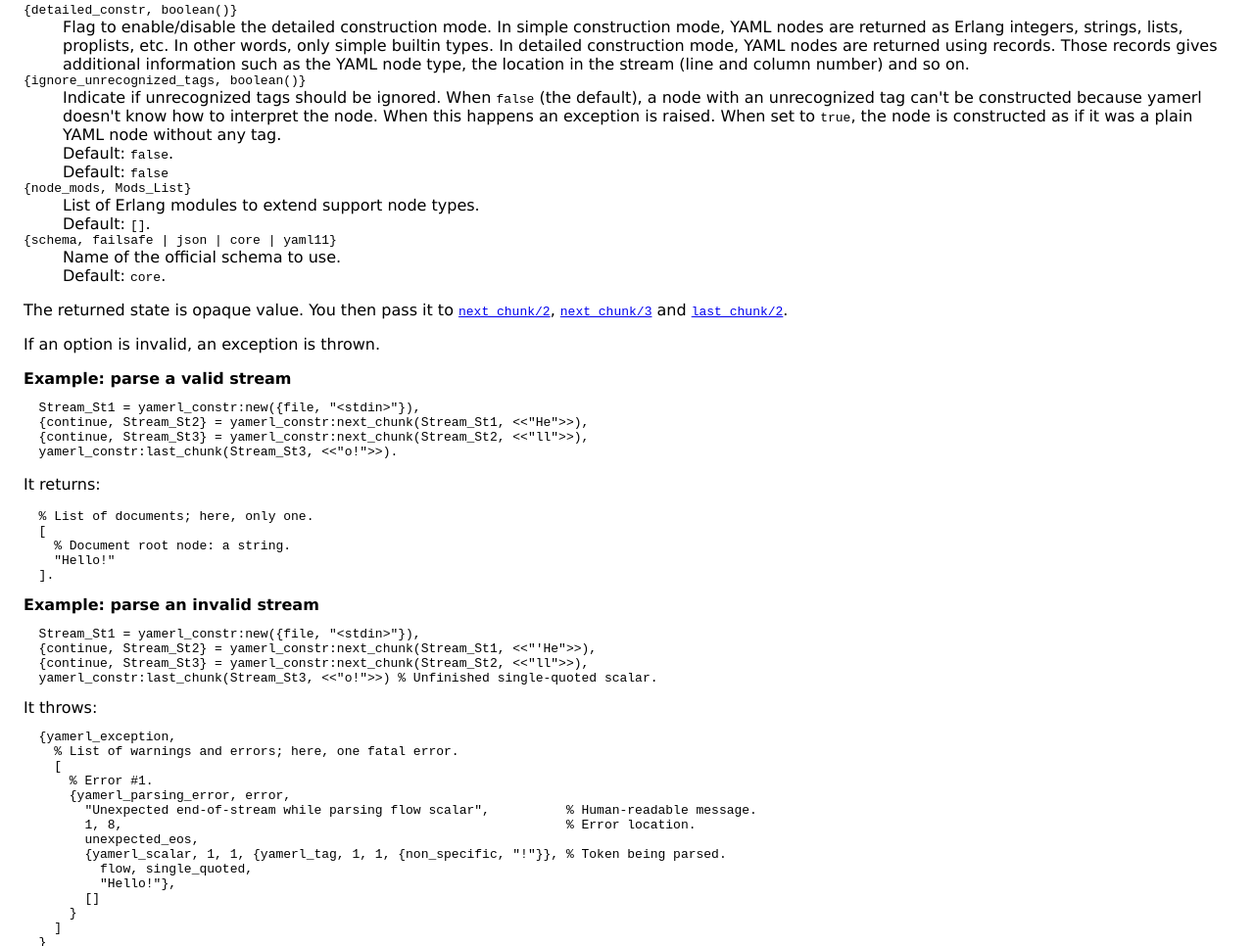
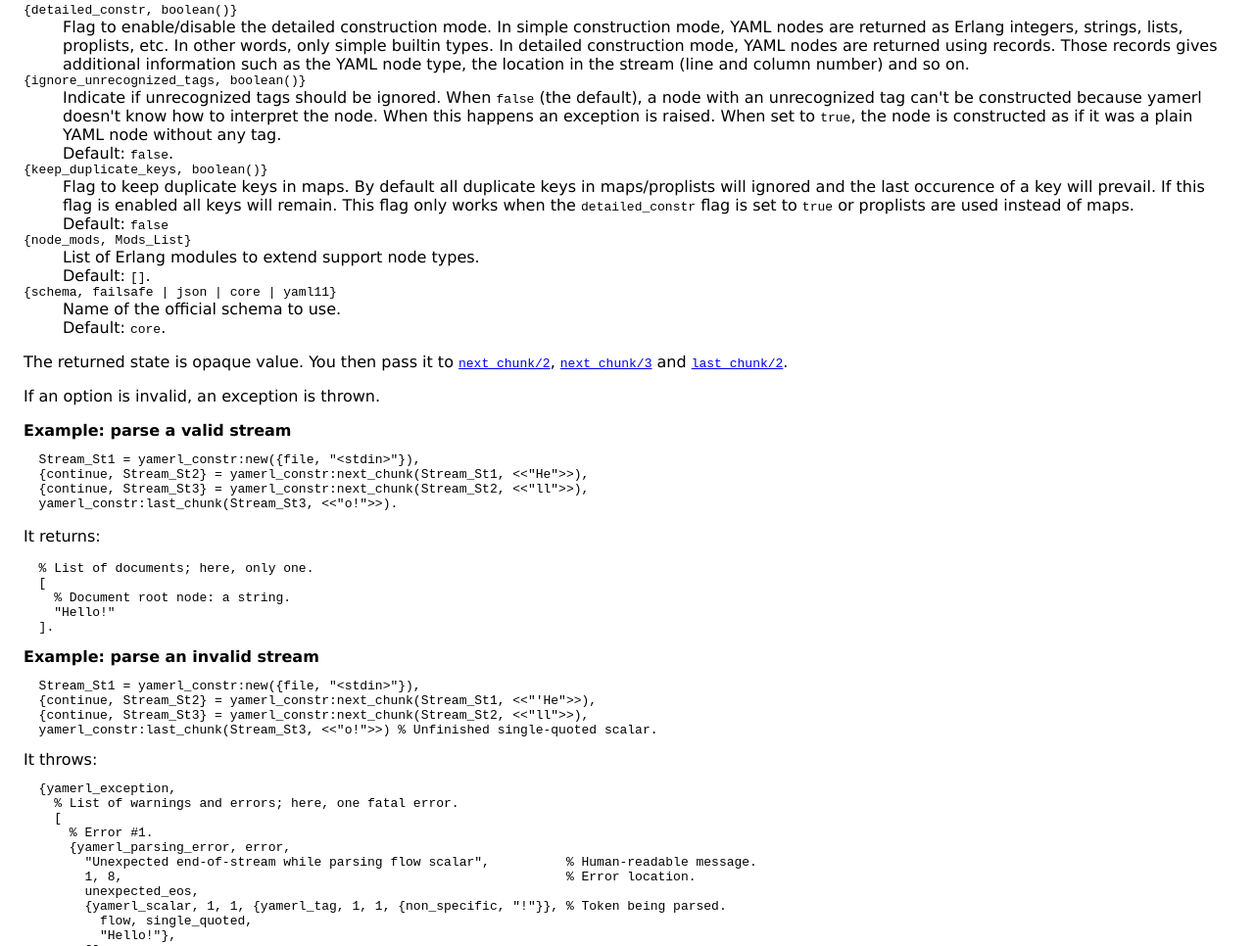
Before and after one commit to yakaz/yamerl, a plain HTML site: page yamerl_constr.html in a window 1280 px wide. Shown: the part 3007-3973 px from the top of the page at 98% size. Drawn offline with Linux system fonts and the light colour scheme.

Commit message:
deploy: 63e6f007565552faf662e303785992de4556ecf1

```diff
--- a/yamerl_constr.html
+++ b/yamerl_constr.html
@@ -179,6 +179,12 @@ Valid options are:</p>
   happens an exception is raised. When set to <code>true</code>, the node is
   constructed as if it was a plain YAML node without any tag.</dd>
   <dd>Default: <code>false</code>.</dd>
+  <dt><code>{keep_duplicate_keys, boolean()}</code></dt>
+  <dd>Flag to keep duplicate keys in maps. By default all duplicate keys
+  in maps/proplists will ignored and the last occurence of a key will
+  prevail. If this flag is enabled all keys will remain. This flag only
+  works when the <code>detailed_constr</code> flag is set to <code>true</code> or proplists
+  are used instead of maps.</dd>
   <dd>Default: <code>false</code></dd>
   <dt><code>{node_mods, Mods_List}</code></dt>
   <dd>List of Erlang modules to extend support node types.</dd>
```
